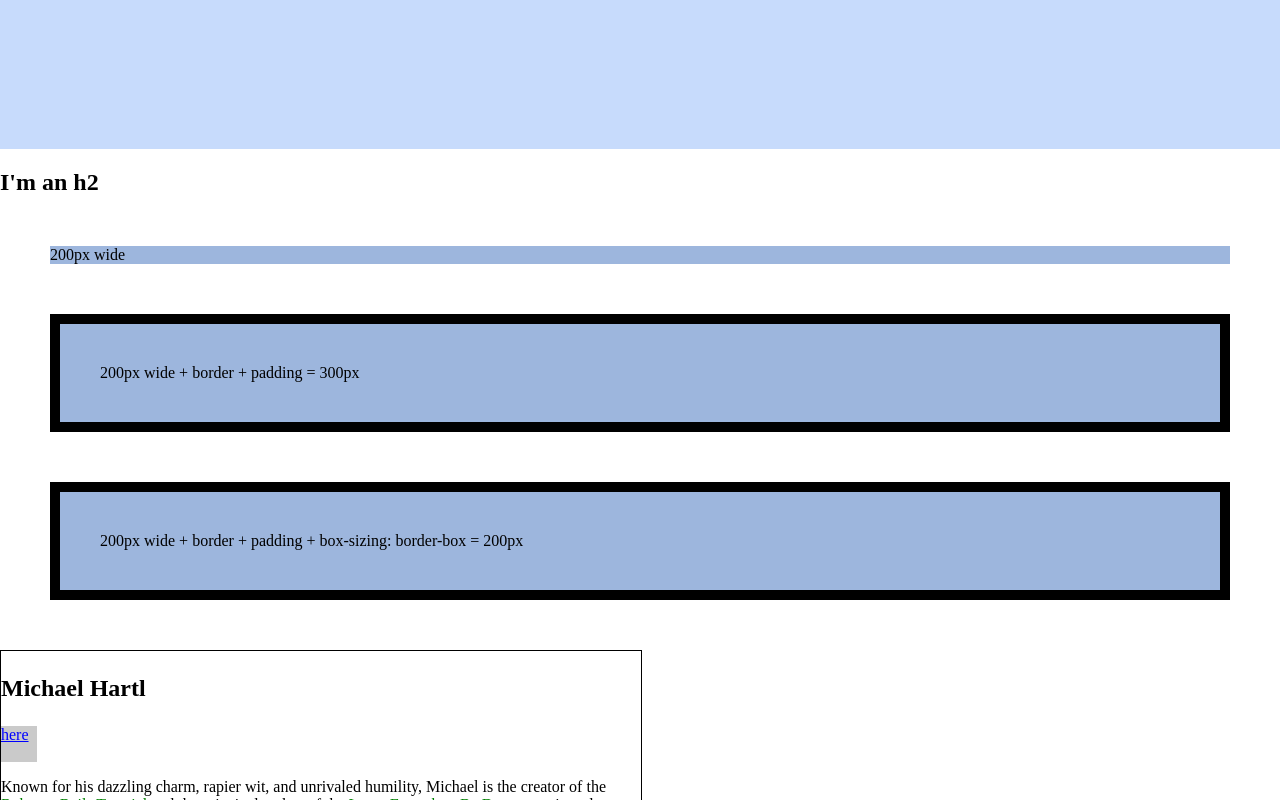
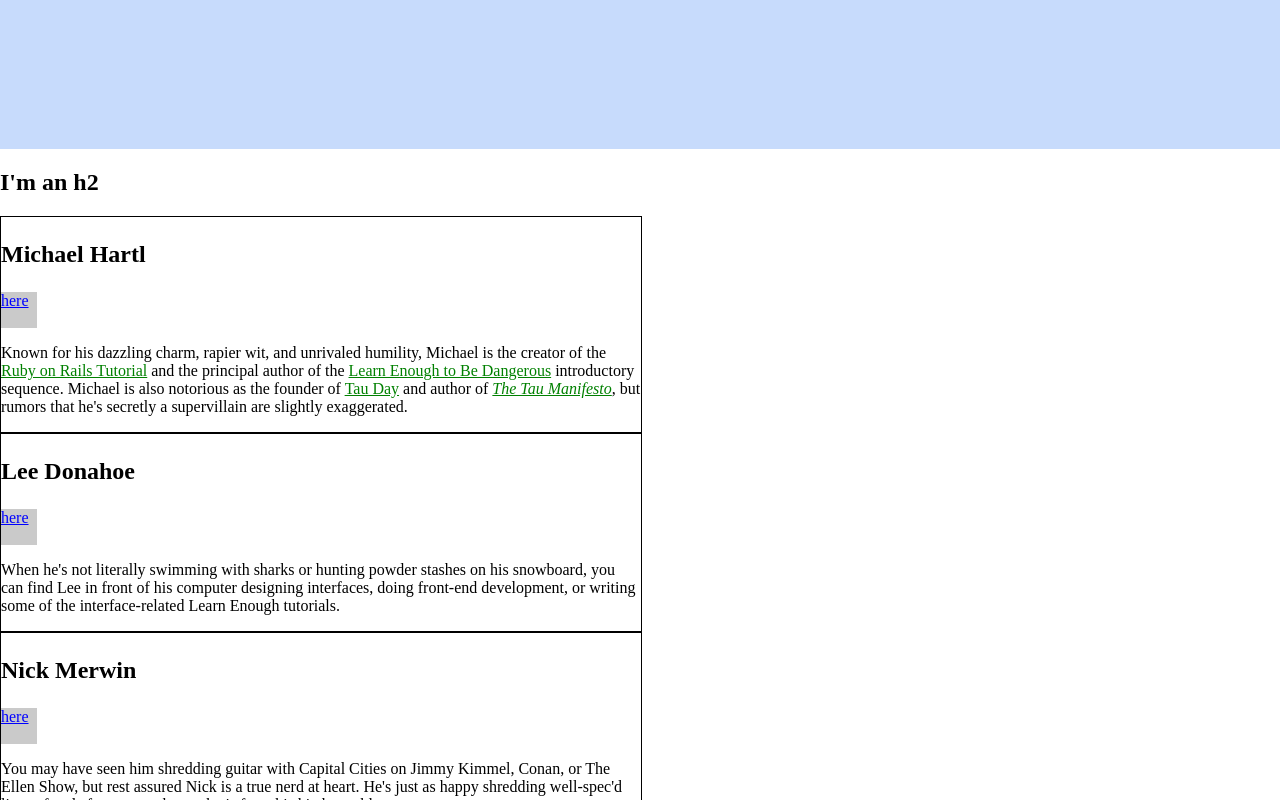
Before and after one commit to seancwall/seancwall.github.io, a plain HTML site: page index.html in a window 1280 px wide. Shown: the part 491-1291 px from the top of the page. Drawn offline with Linux system fonts and the light colour scheme.

Commit message:
Remove test elements and styling

```diff
--- a/index.html
+++ b/index.html
@@ -50,19 +50,6 @@
       .bio-copy a {
         color: green;
       }
-
-      /*THROW AWAY*/
-      .test-box {
-        background: #9db6dd;
-        margin: 50px;
-      }
-      .test-box-nosizing {
-        border: 10px solid #000;
-        padding: 40px;
-      }
-      .test-box-sizing {
-        box-sizing: border-box;
-      }
     </style>
   </head>
   <body>
@@ -81,21 +68,6 @@
       </ul>
     </div>
     <h2>I'm an h2</h2>
-
-    <!--THROW AWAY-->
-
-    <div class="test-box">
-      200px wide
-    </div>
-    <div class="test-box test-box-nosizing">
-      200px wide + border + padding = 300px
-    </div>
-    <div class="test-box test-box-nosizing test-box-sizing">
-      200px wide + border + padding + box-sizing: border-box = 200px
-    </div>
-
-    <!--THROW AWAY-->
-
     <div class="bio-wrapper">
       <div class="bio-box">
         <h3>Michael Hartl</h3>
```
